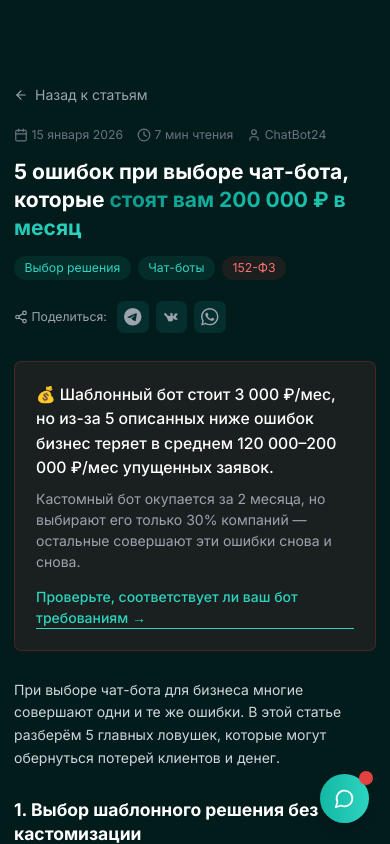
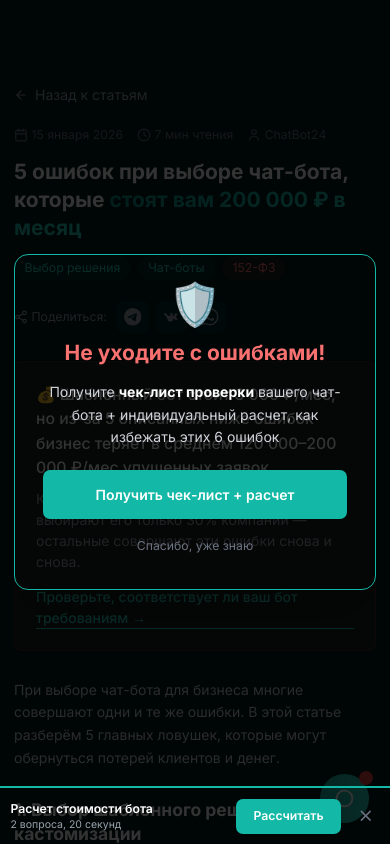
Before and after one commit to timoshinoleg-eng/march, a Next.js app: page /blog/5-oshibok in a window 390 px wide. Shown: the top 844 px of the page. Built offline with nearby package versions, Linux system fonts and the light colour scheme.

Commit message:
Fix: Move inline scripts to client components for 5-oshibok
- Created ExitIntent5Oshibok client component
- Created MobileSticky5Oshibok client component
- Removed dangerouslySetInnerHTML that was breaking SSR
- Fixed hydration issues in Next.js

```diff
--- a/app/blog/5-oshibok/page.tsx
+++ b/app/blog/5-oshibok/page.tsx
@@ -4,6 +4,8 @@ import { ArrowLeft, Calendar, Clock, User } from "lucide-react";
 import ShareButtons from "@/components/blog/ShareButtons";
 import ArticleCTA from "@/components/blog/ArticleCTA";
 import { ConversionFooter } from "@/components/blog/ConversionFooter";
+import { ExitIntent5Oshibok } from "@/components/blog/ExitIntent5Oshibok";
+import { MobileSticky5Oshibok } from "@/components/blog/MobileSticky5Oshibok";
 
 export const metadata: Metadata = {
   title: "5 ошибок при выборе чат-бота, которые стоят вам 200 000 ₽ в месяц | ChatBot24",
@@ -352,7 +354,7 @@ export default function ArticlePage() {
       </article>
 
       {/* Exit Intent - специфичный для 5-oshibok */}
-      <ExitIntentModal5Oshibok />
+      <ExitIntent5Oshibok />
 
       {/* Mobile Sticky - только для 5-oshibok и только после 60% */}
       <MobileSticky5Oshibok />
@@ -362,90 +364,3 @@ export default function ArticlePage() {
     </main>
   );
 }
-
-// Специфичный exit-intent для статьи про ошибки
-function ExitIntentModal5Oshibok() {
-  return (
-    <script dangerouslySetInnerHTML={{ __html: `
-      (function() {
-        if (!window.location.pathname.includes('5-oshibok')) return;
-
-        let showExitIntent = true;
-        document.addEventListener('mouseout', function(e) {
-          if (e.clientY < 10 && showExitIntent) {
-            showExitIntent = false;
-
-            const modal = document.createElement('div');
-            modal.innerHTML = \`
-              <div id="exit-modal-5oshibok" style="position:fixed; top:0; left:0; right:0; bottom:0; background:rgba(0,0,0,0.8); z-index:9999; display:flex; align-items:center; justify-content:center; padding:20px;">
-                <div style="background:#1a1a1a; padding:30px; border-radius:16px; max-width:420px; width:100%; text-align:center; border:1px solid #667eea; box-shadow:0 20px 60px rgba(102,126,234,0.3);">
-                  <div style="font-size:3em; margin-bottom:15px;">🛡️</div>
-                  <h3 style="margin:0 0 15px 0; color:#ef4444; font-size:1.5em; font-weight:bold;">Не уходите с ошибками!</h3>
-                  <p style="color:#9ca3af; margin-bottom:20px; line-height:1.6;">
-                    Получите <strong style="color:#fff;">чек-лист проверки</strong> вашего чат-бота +
-                    индивидуальный расчет, как избежать этих 6 ошибок
-                  </p>
-                  <a href="/calculator?utm_source=blog&utm_medium=exit_modal&utm_campaign=5_oshibok"
-                     style="display:block; background:#667eea; color:#fff; padding:16px; border-radius:8px; text-decoration:none; font-weight:600; margin-bottom:12px; transition:all 0.2s;"
-                     onmouseover="this.style.background='#5a6fd6'"
-                     onmouseout="this.style.background='#667eea'">
-                    Получить чек-лист + расчет
-                  </a>
-                  <button onclick="document.getElementById('exit-modal-5oshibok').remove()"
-                          style="background:none; border:none; color:#6b7280; cursor:pointer; font-size:0.9em; padding:8px;">
-                    Спасибо, уже знаю
-                  </button>
-                </div>
-              </div>
-            \`;
-            document.body.appendChild(modal);
-          }
-        });
-      })();
-    `}} />
-  );
-}
-
-// Mobile sticky только для 5-oshibok и только после 60% прокрутки
-function MobileSticky5Oshibok() {
-  return (
-    <script dangerouslySetInnerHTML={{ __html: `
-      (function() {
-        if (!window.location.pathname.includes('5-oshibok')) return;
-        if (window.innerWidth >= 768) return;
-
-        // Создаем элемент заранее, но скрытый
-        const sticky = document.createElement('div');
-        sticky.id = 'mobile-sticky-5oshibok';
-        sticky.style.cssText = 'display:none; position:fixed; bottom:0; left:0; right:0; background:#1a1a1a; border-top:2px solid #667eea; padding:12px 20px; z-index:9999; box-shadow:0 -4px 20px rgba(0,0,0,0.3);';
-        sticky.innerHTML = \`
-          <div style="display:flex; justify-content:space-between; align-items:center; max-width:600px; margin:0 auto;">
-            <div>
-              <div style="font-weight:600; font-size:0.95em; color:#fff;">Расчет стоимости бота</div>
-              <div style="font-size:0.8em; color:#9ca3af;">2 вопроса, 20 секунд</div>
-            </div>
-            <a href="/calculator?utm_source=blog&utm_medium=mobile_sticky&utm_campaign=5_oshibok"
-               style="background:#667eea; color:#fff; padding:12px 20px; border-radius:8px; text-decoration:none; font-weight:600; font-size:0.9em; flex-shrink:0; margin-left:15px;">
-              Рассчитать
-            </a>
-          </div>
-        \`;
-        document.body.appendChild(sticky);
-
-        // Показываем только после 60% прокрутки
-        let shown = false;
-        window.addEventListener('scroll', function() {
-          if (shown) return;
-
-          const scrollPercent = (window.scrollY + window.innerHeight) / document.documentElement.scrollHeight;
-          if (scrollPercent > 0.6) {
-            shown = true;
-            sticky.style.display = 'block';
-            // Добавляем отступ для контента
-            document.body.style.paddingBottom = '80px';
-          }
-        }, { passive: true });
-      })();
-    `}} />
-  );
-}
--- /dev/null
+++ b/components/blog/ExitIntent5Oshibok.tsx
@@ -0,0 +1,56 @@
+'use client';
+
+import { useEffect, useState } from "react";
+
+export function ExitIntent5Oshibok() {
+  const [showModal, setShowModal] = useState(false);
+
+  useEffect(() => {
+    // Проверяем, что мы на клиенте и на нужной странице
+    if (typeof window === 'undefined') return;
+    if (!window.location.pathname.includes('5-oshibok')) return;
+
+    // Проверяем localStorage - показывали ли уже
+    if (localStorage.getItem('exit5oshibokShown')) return;
+
+    let shown = false;
+
+    const handleMouseOut = (e: MouseEvent) => {
+      if (e.clientY < 10 && !shown) {
+        shown = true;
+        setShowModal(true);
+        localStorage.setItem('exit5oshibokShown', 'true');
+      }
+    };
+
+    document.addEventListener('mouseout', handleMouseOut);
+    return () => document.removeEventListener('mouseout', handleMouseOut);
+  }, []);
+
+  if (!showModal) return null;
+
+  return (
+    <div className="fixed inset-0 z-[9999] flex items-center justify-center p-4 bg-black/80">
+      <div className="bg-dark-200 border border-primary-500 rounded-2xl p-8 max-w-md w-full text-center shadow-2xl">
+        <div className="text-5xl mb-4">🛡️</div>
+        <h3 className="text-2xl font-bold text-red-400 mb-4">Не уходите с ошибками!</h3>
+        <p className="text-gray-300 mb-6 leading-relaxed">
+          Получите <strong className="text-white">чек-лист проверки</strong> вашего чат-бота +
+          индивидуальный расчет, как избежать этих 6 ошибок
+        </p>
+        <a
+          href="/calculator?utm_source=blog&utm_medium=exit_modal&utm_campaign=5_oshibok"
+          className="block w-full py-4 bg-primary-500 hover:bg-primary-600 text-white font-semibold rounded-lg transition-colors mb-3"
+        >
+          Получить чек-лист + расчет
+        </a>
+        <button
+          onClick={() => setShowModal(false)}
+          className="text-gray-500 hover:text-gray-300 text-sm py-2"
+        >
+          Спасибо, уже знаю
+        </button>
+      </div>
+    </div>
+  );
+}
--- /dev/null
+++ b/components/blog/MobileSticky5Oshibok.tsx
@@ -0,0 +1,76 @@
+'use client';
+
+import { useEffect, useState } from "react";
+import Link from "next/link";
+import { X } from "lucide-react";
+
+export function MobileSticky5Oshibok() {
+  const [isVisible, setIsVisible] = useState(false);
+  const [isDismissed, setIsDismissed] = useState(false);
+
+  useEffect(() => {
+    // Только на клиенте
+    if (typeof window === 'undefined') return;
+
+    // Только для 5-oshibok
+    if (!window.location.pathname.includes('5-oshibok')) return;
+
+    // Только на мобильных
+    if (window.innerWidth >= 768) return;
+
+    let shown = false;
+
+    const handleScroll = () => {
+      if (shown || isDismissed) return;
+
+      const scrollPercent = (window.scrollY + window.innerHeight) / document.documentElement.scrollHeight;
+      if (scrollPercent > 0.6) {
+        shown = true;
+        setIsVisible(true);
+      }
+    };
+
+    window.addEventListener('scroll', handleScroll, { passive: true });
+    return () => window.removeEventListener('scroll', handleScroll);
+  }, [isDismissed]);
+
+  if (!isVisible || isDismissed) return null;
+
+  return (
+    <>
+      <div className="fixed bottom-0 left-0 right-0 bg-dark-200 border-t-2 border-primary-500 p-3 z-[9999] lg:hidden">
+        <div className="flex items-center justify-between gap-3 max-w-lg mx-auto">
+          <div className="flex-1">
+            <p className="text-white font-semibold text-sm">Расчет стоимости бота</p>
+            <p className="text-gray-400 text-xs">2 вопроса, 20 секунд</p>
+          </div>
+
+          <Link
+            href="/calculator?utm_source=blog&utm_medium=mobile_sticky&utm_campaign=5_oshibok"
+            className="flex-shrink-0 py-2.5 px-5 bg-primary-500 hover:bg-primary-600 text-white text-sm font-semibold rounded-lg transition-colors"
+          >
+            Рассчитать
+          </Link>
+
+          <button
+            onClick={() => {
+              setIsDismissed(true);
+              setIsVisible(false);
+            }}
+            className="flex-shrink-0 p-1.5 text-gray-500 hover:text-gray-300"
+            aria-label="Закрыть"
+          >
+            <X className="w-5 h-5" />
+          </button>
+        </div>
+      </div>
+
+      {/* Отступ для контента */}
+      <style jsx global>{`
+        body {
+          padding-bottom: 80px !important;
+        }
+      `}</style>
+    </>
+  );
+}
```
